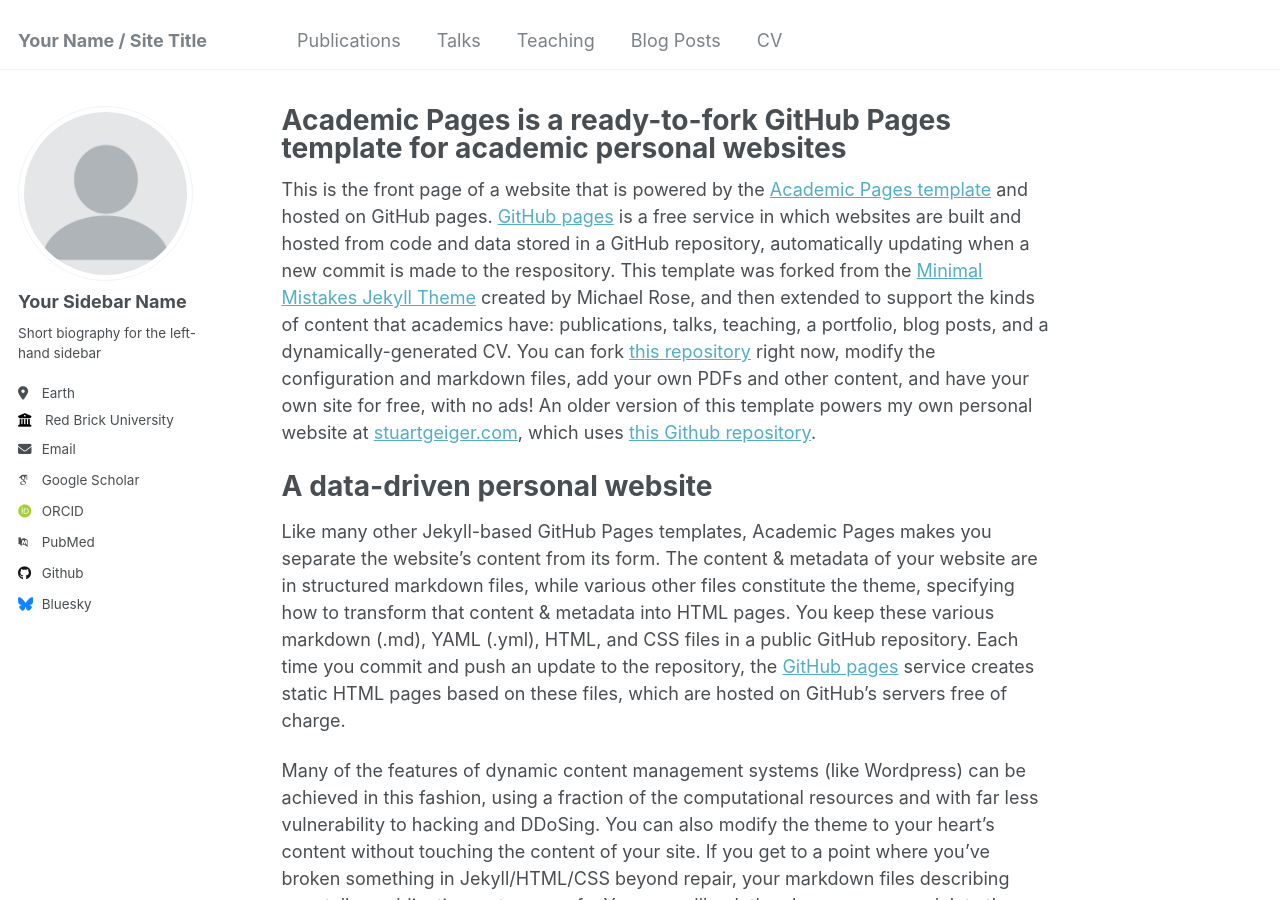
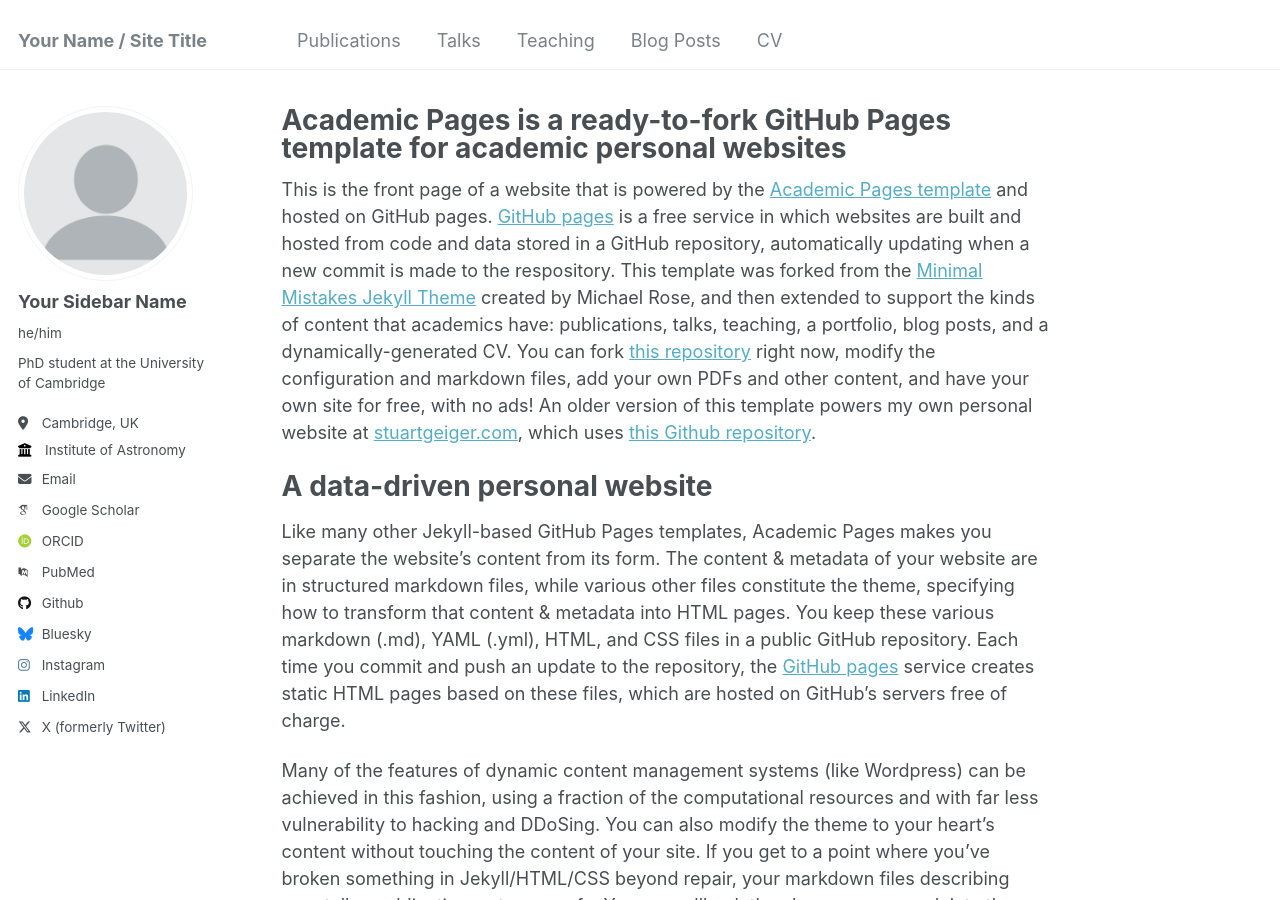
Before and after one commit to calvinprestonastro/calvinprestonastro.github.io, a Jekyll site: the page built from _pages/about.md, in a window 1280 px wide and 900 px high. Built offline with Jekyll 4.4.1, drawn with Linux system fonts in a browser that asks for light colours; some web fonts are replaced.

Commit message:
Update _config.yml

```diff
--- a/_config.yml
+++ b/_config.yml
@@ -23,18 +23,18 @@ author:
   # Biographic information
   avatar           : "profile.png"
   name             : "Your Sidebar Name"
-  pronouns         : # example: "she/her"
-  bio              : "Short biography for the left-hand sidebar"
-  location         : "Earth"
-  employer         : "Red Brick University"
+  pronouns         : "he/him"
+  bio              : "PhD student at the University of Cambridge"
+  location         : "Cambridge, UK"
+  employer         : "Institute of Astronomy"
   uri              : # URL
-  email            : "none@example.org"
+  email            : "cp662@cam.ac.uk"
 
   # Academic websites
   arxiv            : # URL - Update with the correct link to your profile
   googlescholar    : "https://scholar.google.com/citations?user=PS_CX0AAAAAJ"
   impactstory      : # URL
-  orcid            : "http://orcid.org/yourorcidurl"
+  orcid            : "http://orcid.org/XXX"
   semantic         : # URL
   pubmed           : "https://www.ncbi.nlm.nih.gov/pubmed/?term=john+snow"
   researchgate     : # URL
@@ -43,7 +43,7 @@ author:
   bitbucket        : # Username - Update with your username on the site
   codepen          : # Username
   dribbble         : # Username
-  github           : "academicpages"
+  github           : "calvinprestonastro"
   kaggle           : # Username
   stackoverflow    : # User number or user number and name (i.e., use "1" or "1/jeff-atwood")
 
@@ -55,9 +55,9 @@ author:
   goodreads        : # Username
   google_plus      : # Username
   keybase          : # Username
-  instagram        : # Username
+  instagram        : "@calvinnpreston"
   lastfm           : # Username
-  linkedin         : # Username
+  linkedin         : "Calvin Preston"
   mastodon         : # URL
   medium           : # URL
   pinterest        : # Username
@@ -65,7 +65,7 @@ author:
   steam            : # Username
   telegram         : # URL
   tumblr           : # Username
-  twitter          : # Username for X / Twitter
+  twitter          : "@calvinprestonastro"
   vine             : # Username
   weibo            : # Username
   wikipedia        : # Username
```
